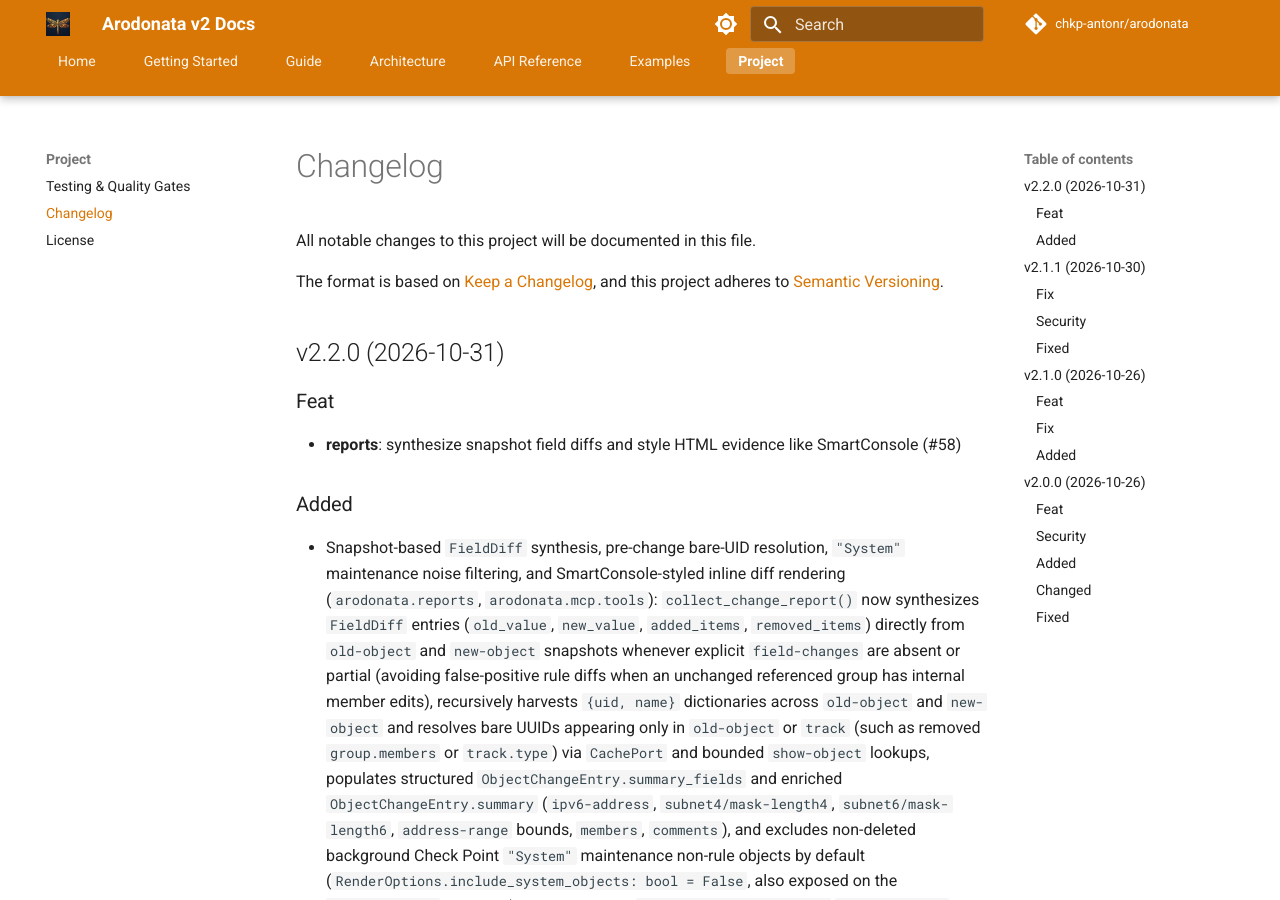
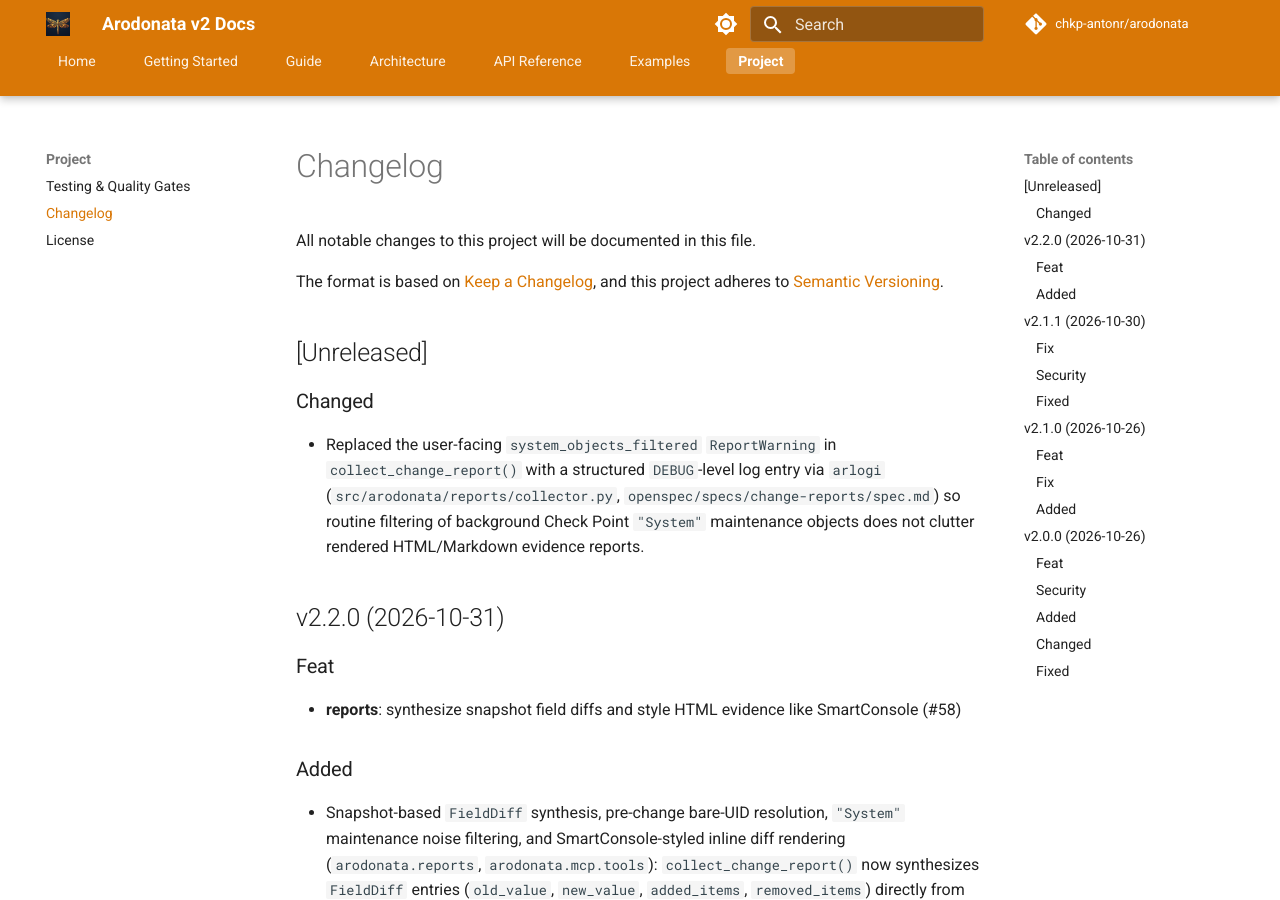
Before and after one commit to chkp-antonr/arodonata, an MkDocs documentation site: the page built from docs/CHANGELOG.md, in a window 1280 px wide and 900 px high. Built offline with MkDocs 1.6.1 and Material for MkDocs 9.7.7, drawn with Linux system fonts in a browser that asks for light colours; comment, search, counter and statistics services are not loaded.

Commit message:
fix(reports): log system_objects_filtered at DEBUG instead of emitting ReportWarning (#60)

```diff
--- a/CHANGELOG.md
+++ b/CHANGELOG.md
@@ -4,6 +4,12 @@ All notable changes to this project will be documented in this file.
 
 The format is based on [Keep a Changelog](https://keepachangelog.com/en/1.1.0/),
 and this project adheres to [Semantic Versioning](https://semver.org/spec/v2.0.0.html).
+
+## [Unreleased]
+
+### Changed
+
+- Replaced the user-facing `system_objects_filtered` `ReportWarning` in `collect_change_report()` with a structured `DEBUG`-level log entry via `arlogi` (`src/arodonata/reports/collector.py`, `openspec/specs/change-reports/spec.md`) so routine filtering of background Check Point `"System"` maintenance objects does not clutter rendered HTML/Markdown evidence reports.
 
 ## v2.2.0 (2026-10-31)
 
```
Also changed, not shown: openspec/specs/change-reports/spec.md (+1 -1 lines), 2 other files.
